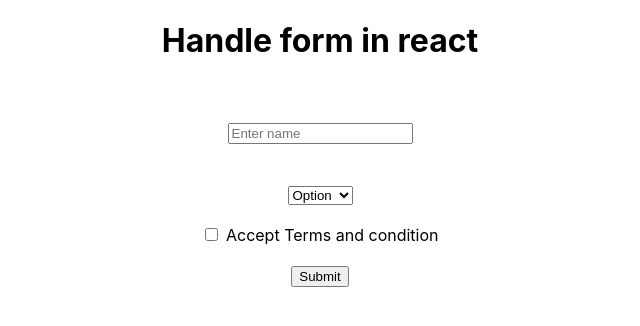
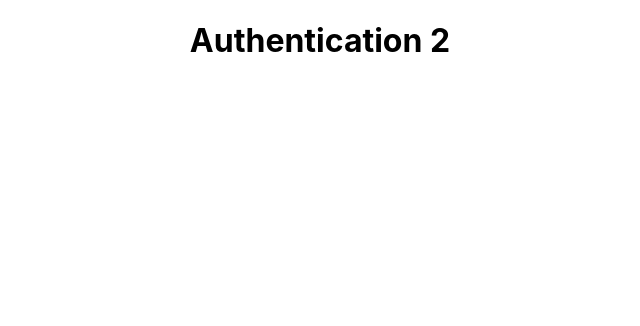
Before and after one commit to j4sumit/reacttopics, a React (Create React App) app: page / in a window 1280 px wide. Shown: the top 326 px of the page, without its empty margins (320-960 px from the left). Built offline with nearby package versions, Linux system fonts and the light colour scheme.

Commit message:
ternury operator in jSX

```diff
--- a/src/App.js
+++ b/src/App.js
@@ -1,35 +1,14 @@
-import React,{useState} from 'react';
-
+// import React,{useState} from 'react';
+import Profile from './Profile';
 
 import './App.css';
 
 
 function App(){
-  const[name,setName]= useState("");
-  const[tnc,setTnc]= useState(false);
-  const[interest,setInterest]= useState("");
-  function getFormData(e)
-  {
-    console.warn(name, tnc, interest)
-e.preventDefault()
-  }
    return(
-    <div className='App'>
-  <h1>Handle form in react</h1><br/><br/>
-  <form onSubmit={getFormData}>
-    <input type="text" placeholder='Enter name' value= {name} onChange={(e)=> setName(e.target.value)}/> <br/><br/><br/>
-
-    <select onChange={(e)=> setInterest(e.target.value)}>
-      <option>Option</option>
-      <option>Marwal</option>
-      <option>DC</option>
-      </select><br/><br/>
-     <input type="checkbox" onChange={(e)=> setTnc(e.target.checked)} /> <span>Accept Terms and condition</span>
-    <br/><br/>
-    <button type='Submit'>Submit</button>
-
-  </form>
-      </div>
+<div className='App'>
+  <Profile />
+</div>
   );
 };
 
--- /dev/null
+++ b/src/Profile.js
@@ -0,0 +1,15 @@
+import React,{useState} from "react";
+function Profile()
+{
+    const[loggedin, setloogedin]= useState(2);
+    return(
+        <div>
+{loggedin ==1? <h1>Authentication 1</h1>
+    :loggedin ==2? <h1>Authentication 2</h1>
+    : <h1>Authentication 3</h1>}
+
+   </div>
+    )
+}
+
+export default Profile;
```
